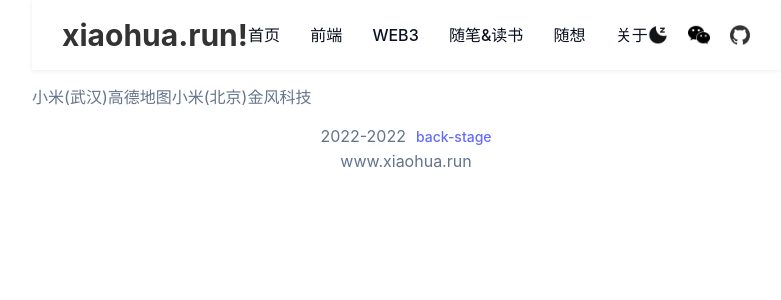
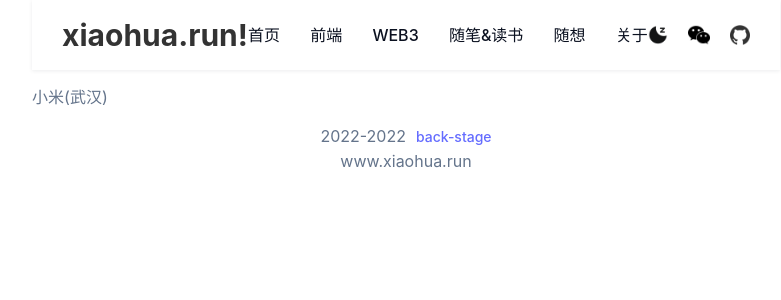
Before and after one commit to pengxiaohua/my-blog-web, a React (Vite) app: page /about-me in a window 1280 px wide. Shown: the top 300 px of the page, without its empty margins (234-1015 px from the left). Built offline with nearby package versions, Linux system fonts and the light colour scheme; what tailwindcss-dark-mode would draw is missing.

Commit message:
feat: update contents

```diff
--- a/src/pages/AboutMe/index.tsx
+++ b/src/pages/AboutMe/index.tsx
@@ -16,9 +16,6 @@ const AboutMe: FC<Props> = (props) => {
     <div className="about-me">
       <ContentWrap>
         <h3>小米(武汉)</h3>
-        <h3>高德地图</h3>
-        <h3>小米(北京)</h3>
-        <h3>金风科技</h3>
       </ContentWrap>
 
     </div>
```
